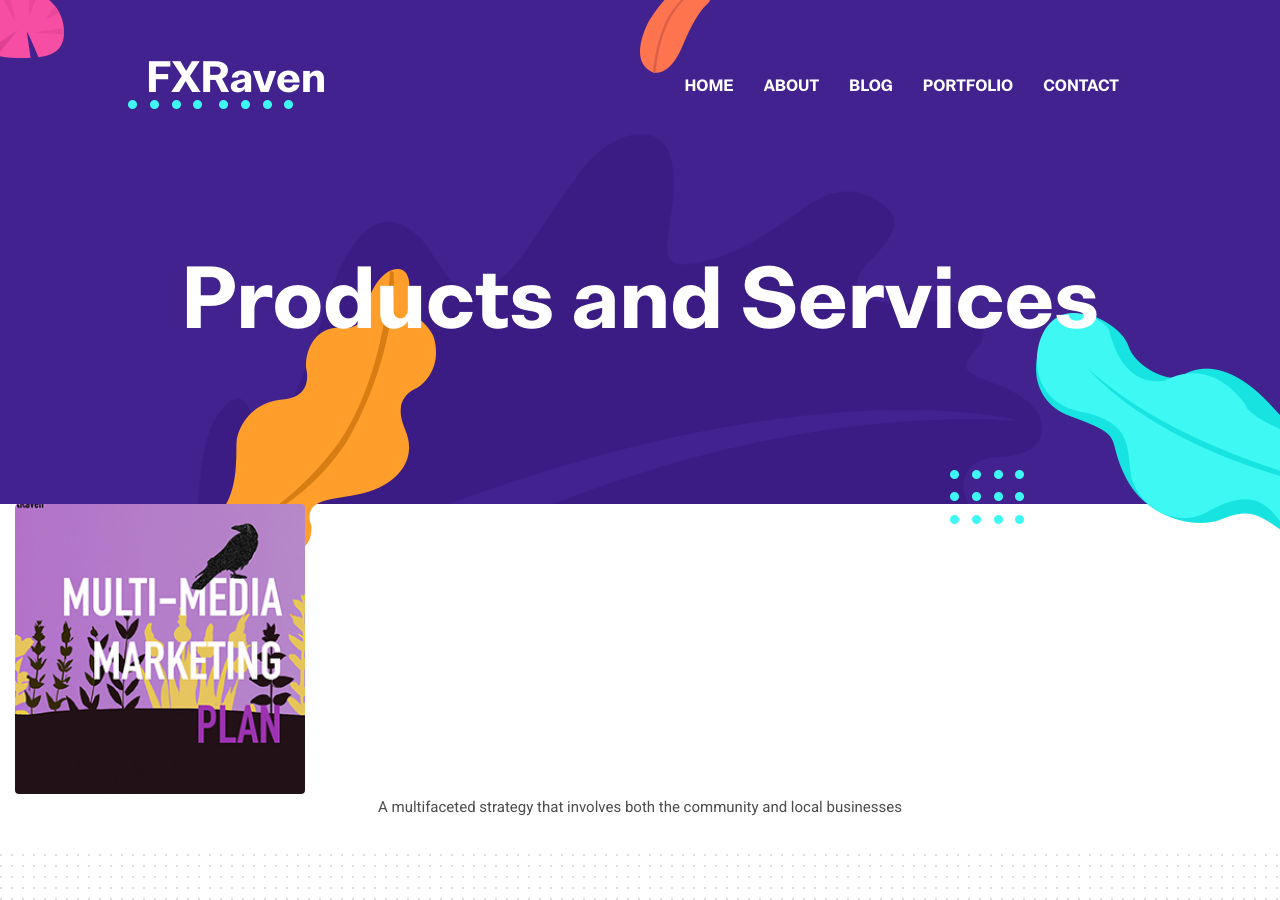
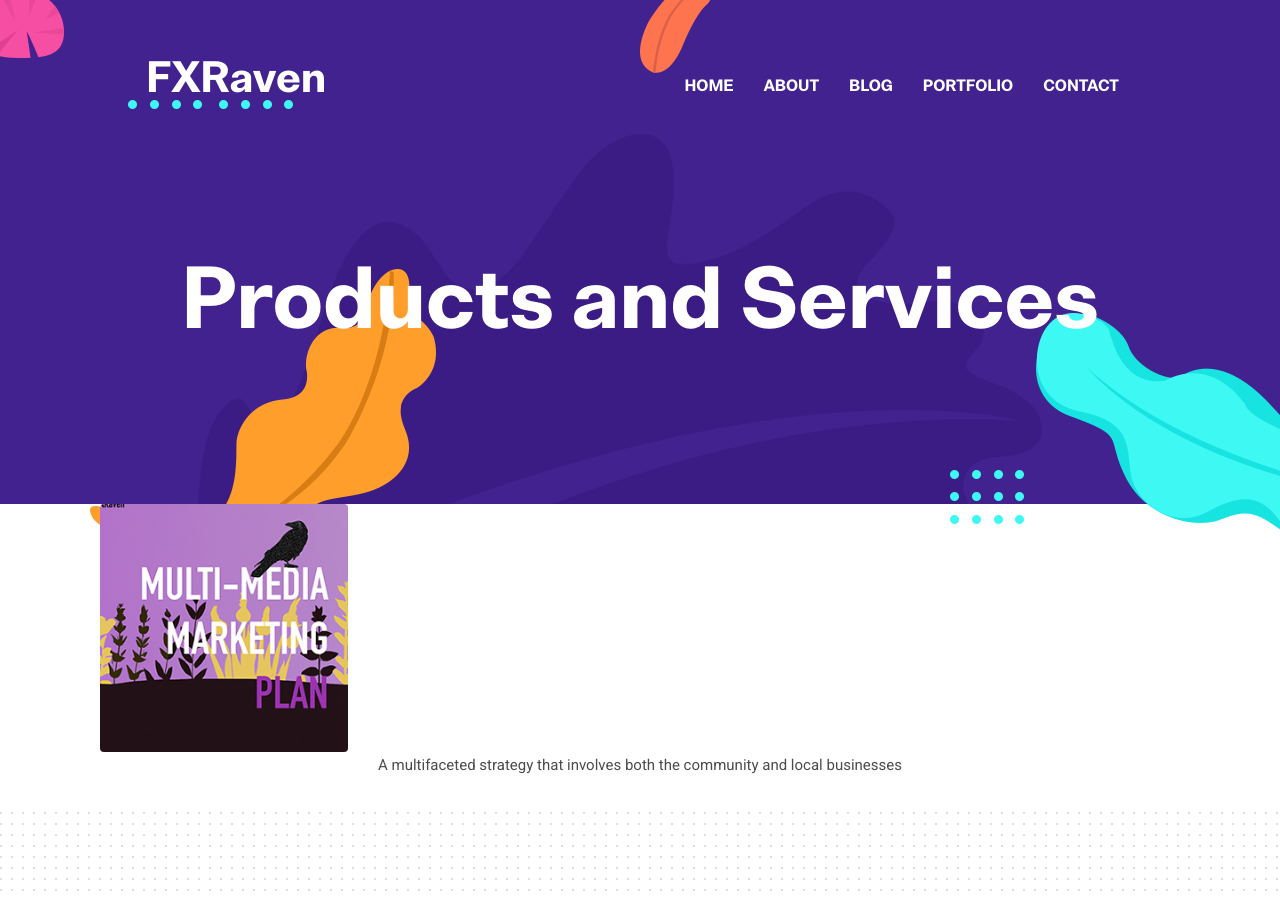
Before and after one commit to Vision-Live/FXRaven, a Jekyll site: the page built from _pages/product.html, in a window 1280 px wide and 900 px high. Built offline with Jekyll 4.4.1, drawn with Linux system fonts in a browser that asks for light colours.

Commit message:
Update product.html

```diff
--- a/_pages/product.html
+++ b/_pages/product.html
@@ -4,7 +4,7 @@ title: Products and Services
 ---
 <body>
   <td style="text-align:center">
-<div class="text-center mx-auto">
+<div class="container text-center">
 {% for product in site.data.products %}
 <div class="col-3 text-center">
 <div class="position-relative rounded hover-wrapper text-center">
```
